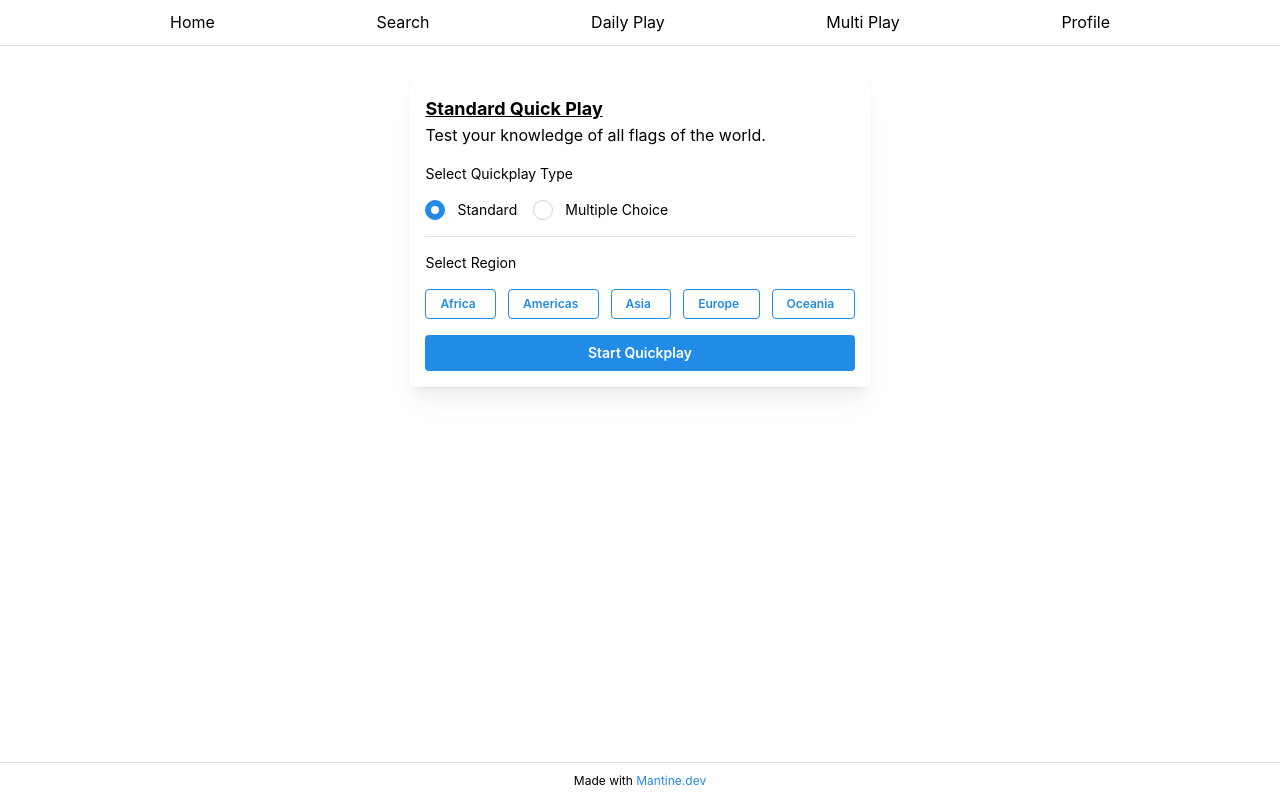
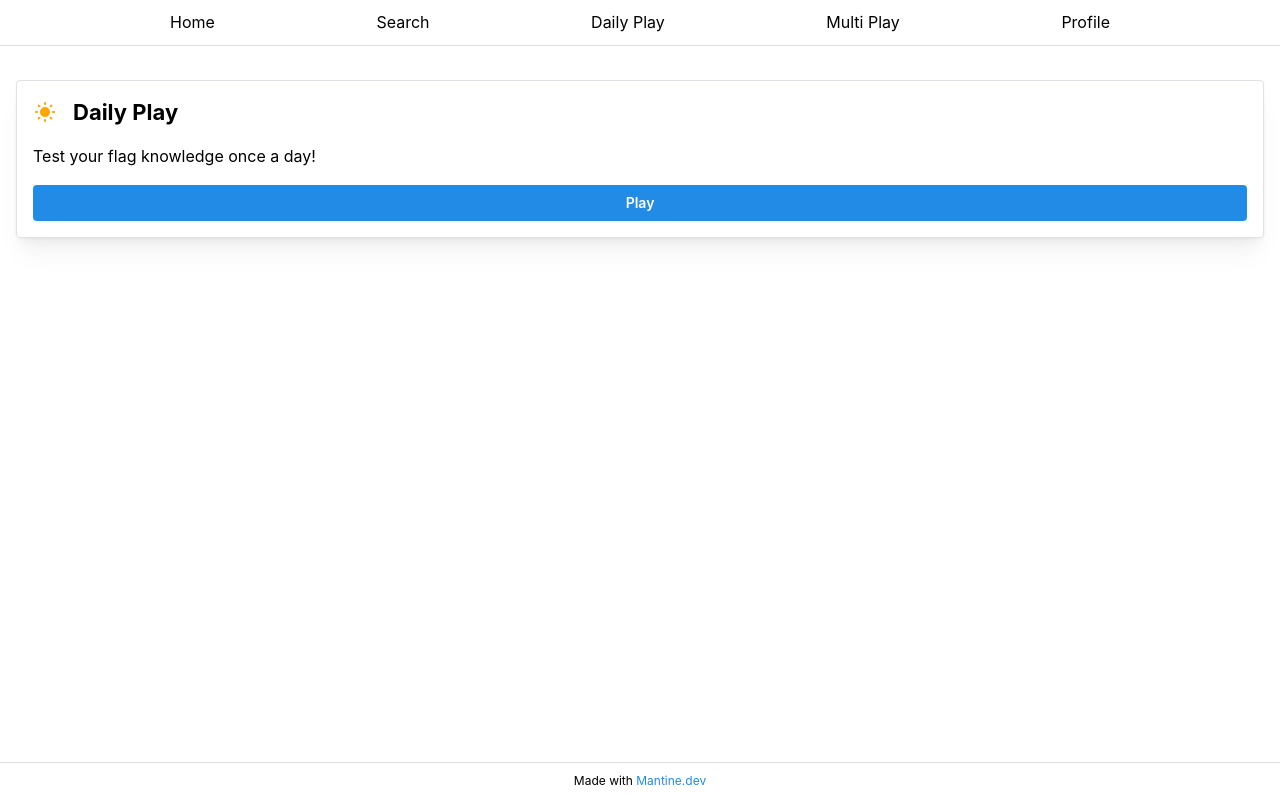
Before and after one commit to Jufrench/flagcentro, a React (Vite) app: page / in a window 1280 px wide. Built offline with nearby package versions, Linux system fonts and the light colour scheme.

Commit message:
Use "home" as homepage name, add daily play banner, update some routing

```diff
--- a/src/App.tsx
+++ b/src/App.tsx
@@ -7,7 +7,8 @@ import Search from './components/Search';
 import MultiPlayer from './components/MultiPlayer';
 import Profile from './components/Profile';
 import Home from './components/Home';
-import DailyPlay from './components/dailyplay/DailyPlay';
+// import DailyPlay from './components/dailyplay/DailyPlay';
+import QuickPlayContent from './components/quickplay/QuickPlayContent';
 
 function App() {
   console.log('%cGo through index.css to remove unnecessary styling', 'color:tomato');
@@ -17,7 +18,8 @@ function App() {
       <Route path="/" element={<PageLayout />}>
         <Route path="/" element={<Home />} />
         <Route path="search" element={<Search />} />
-        <Route path="dailyplay" element={<DailyPlay />} />
+        {/* <Route path="dailyplay" element={<DailyPlay />} /> */}
+        <Route path="quickplay" element={<QuickPlayContent quickPlayType="standard" />} />
         <Route path="multi" element={<MultiPlayer />} />
         <Route path="profile" element={<Profile />} />
       </Route>
--- a/src/components/BottomNavBar.tsx
+++ b/src/components/BottomNavBar.tsx
@@ -1,7 +1,6 @@
 import { NavLink } from "react-router";
 import { ActionIcon, Group } from "@mantine/core";
 import { IconFriends, IconHomeFilled, IconPlayerPlayFilled, IconSearch, IconUser } from '@tabler/icons-react';
-// import { useDisclosure } from "@mantine/hooks";
 
 // import QuickPlayContent from "./quickplay/QuickPlayContent";
 // import QuickPlayModalWrapper from "./quickplay/QuickPlayModalWrapper";
@@ -14,7 +13,8 @@ export default function BottomNavBar() {
       <Group p="md" justify="space-between">
         <NavLink to="/" end><ActionIcon size="xl" variant="light"><IconHomeFilled /></ActionIcon></NavLink>
         <NavLink to="/search" end><ActionIcon size="xl" variant="light"><IconSearch /></ActionIcon></NavLink>
-        <NavLink to="/dailyplay" end><ActionIcon size="xl" variant="light"><IconPlayerPlayFilled /></ActionIcon></NavLink>
+        {/* <NavLink to="/dailyplay" end><ActionIcon size="xl" variant="light"><IconPlayerPlayFilled /></ActionIcon></NavLink> */}
+        <NavLink to="/quickplay" end><ActionIcon size="xl" variant="light"><IconPlayerPlayFilled /></ActionIcon></NavLink>
         <NavLink to="/multi" end><ActionIcon size="xl" variant="light"><IconFriends /></ActionIcon></NavLink>
         <NavLink to="/profile" end><ActionIcon size="xl" variant="light"><IconUser /></ActionIcon></NavLink>
       </Group>
--- a/src/components/Home.tsx
+++ b/src/components/Home.tsx
@@ -1,38 +1,55 @@
-import { useState } from "react";
+// import { useState } from "react";
 import { Stack } from "@mantine/core";
 import { useDisclosure } from "@mantine/hooks";
 
 import QuickPlayContent from "./quickplay/QuickPlayContent";
-import StandardQuickPlayCard from "./quickplay/StandardQuickPlayCard";
+// import StandardQuickPlayCard from "./quickplay/StandardQuickPlayCard";
 // import RegionQuickCard from "./quickplay/RegionQuickCard";
 import DrawerWrapper from "./DrawerWrapper";
+import DailyPlayBanner from "./dailyplay/DailyPlayBanner";
 // import QuickPlayModalWrapper from "./quickplay/QuickPlayModalWrapper";
 
 export default function Home() {
   const [opened, { open, close }] = useDisclosure(false);
-  const [activeRegions, setActiveRegions] = useState<string[]>([]);
-  const [quickPlayType, setQuickPlayType] = useState<string>("standard");
+  // const [activeRegions, setActiveRegions] = useState<string[]>([]);
+  // const [quickPlayType, setQuickPlayType] = useState<string>("standard");
 
-  const handleSetRegions = (regions_param: string[]) => setActiveRegions(regions_param);
-  const handleSetQuickplayType = (type: string) => setQuickPlayType(type);
+  // const handleSetRegions = (regions_param: string[]) => setActiveRegions(regions_param);
+  // const handleSetQuickplayType = (type: string) => setQuickPlayType(type);
 
   return (
     <>
       <Stack>
-        <StandardQuickPlayCard
+        <DailyPlayBanner openDrawer={open} />
+        {/* <StandardQuickPlayCard
           activeRegions={activeRegions}
           open={open}
           handleSetRegions={handleSetRegions}
           handleSetQuickplayType={handleSetQuickplayType}
-        />
-        {/* <RegionQuickCard open={open} activeRegions={activeRegions} handleSetRegions={handleSetRegions} /> */}
+        /> */}
       </Stack>
-      {/* <QuickPlayModalWrapper opened={opened} onClose={close} title="Quick Play">
-        <QuickPlayContent quickPlayType={quickPlayType} countriesFilter={activeRegions} />
-      </QuickPlayModalWrapper> */}
       <DrawerWrapper opened={opened} onClose={close} title="Quick Play">
-        <QuickPlayContent quickPlayType={quickPlayType} countriesFilter={activeRegions} />
+        {/* <QuickPlayContent quickPlayType={quickPlayType} countriesFilter={activeRegions} /> */}
+        <QuickPlayContent quickPlayType={"standard"} />
       </DrawerWrapper>
     </>
   )
 }
+
+// TODO:
+/**
+ * -- HOME PAGE
+ * Add content to the homepage
+ *
+ * -- DAILY PLAY
+ * Use cookies/session storage to check if a use has played daily play
+ * Update daily play (quickplaycontent) to use spaces like in DailyPlay.tsx
+ *
+ * -- SEARCH
+ * Improve UI of flags in search page
+ *
+ * -- QUICK PLAY
+ * Update QuickPlayContent to not require quickplay type
+ * When drawer first loads hitting the next button 1 time doesn't work
+ *
+ */
--- /dev/null
+++ b/src/components/dailyplay/DailyPlayBanner.tsx
@@ -0,0 +1,24 @@
+import { Button, Group, Paper, Stack, Text, Title } from "@mantine/core";
+import { IconSunFilled } from "@tabler/icons-react";
+
+interface DailyPlayBannerProps {
+  openDrawer: () => void;
+}
+
+export default function DailyPlayBanner(props: DailyPlayBannerProps) {
+  return (
+    <Paper withBorder p="md" shadow="md">
+      <Stack>
+        <Group>
+          <IconSunFilled color="orange" />
+          <Title order={3}>Daily Play</Title>
+        </Group>
+        <Text>Test your flag knowledge once a day!</Text>
+        <Button
+          onClick={() => props.openDrawer()}>
+            Play
+        </Button>
+      </Stack>
+    </Paper>
+  )
+}
--- a/src/components/headers/MobileHeader.tsx
+++ b/src/components/headers/MobileHeader.tsx
@@ -19,9 +19,9 @@ export default function MobileHeader() {
 
   let displayPath = location.pathname;
 
-  if (location.pathname === "/") displayPath = "Quick Play";
-  if (location.pathname === "/dailyplay") displayPath = "Daily Play";
+  if (location.pathname === "/") displayPath = "Home";
   if (location.pathname === "/search") displayPath = "Search";
+  if (location.pathname === "/quickplay") displayPath = "Quick Play";
   if (location.pathname === "/multi") displayPath = "Multi Player";
   if (location.pathname === "/profile") displayPath = "Profile";
 
```
